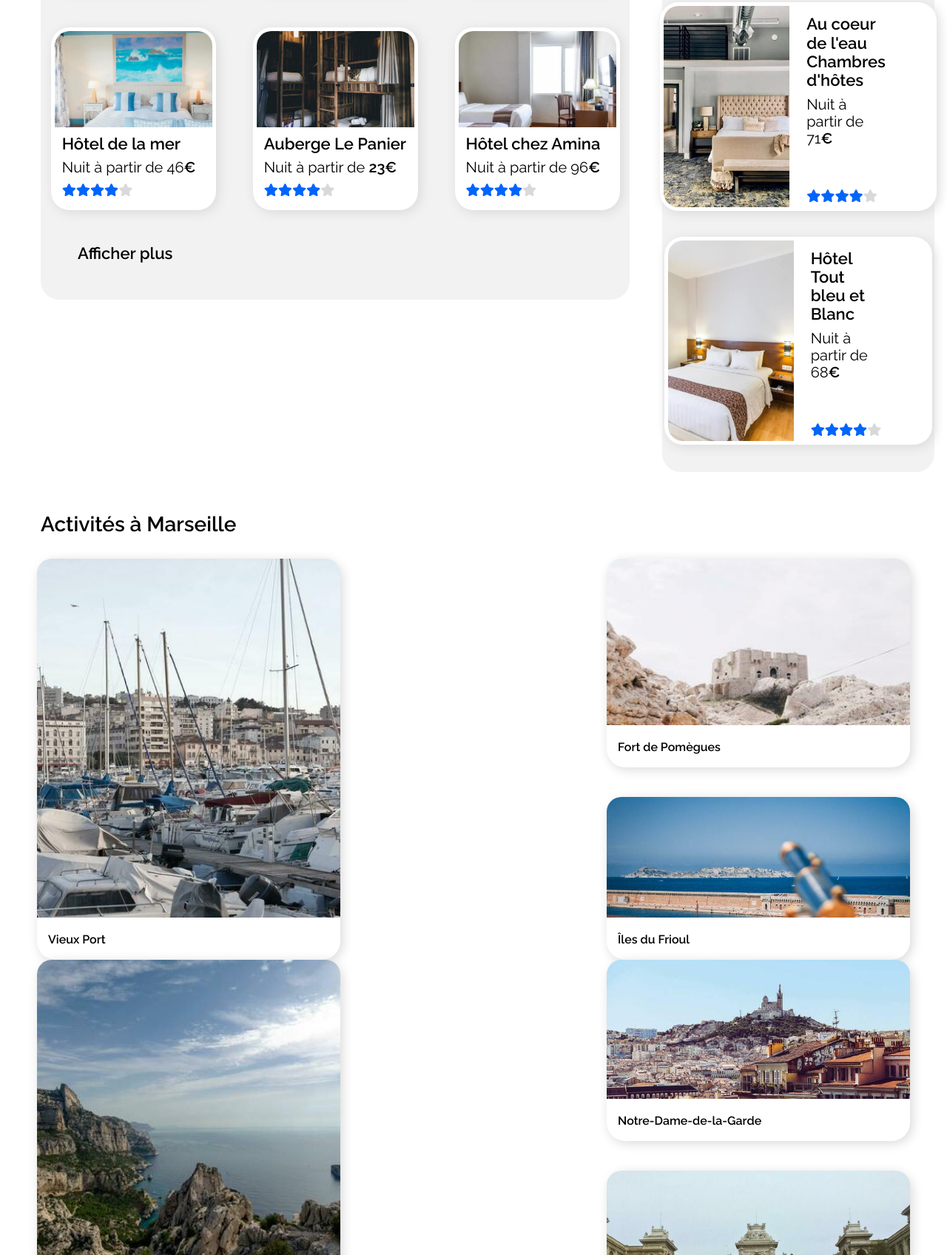
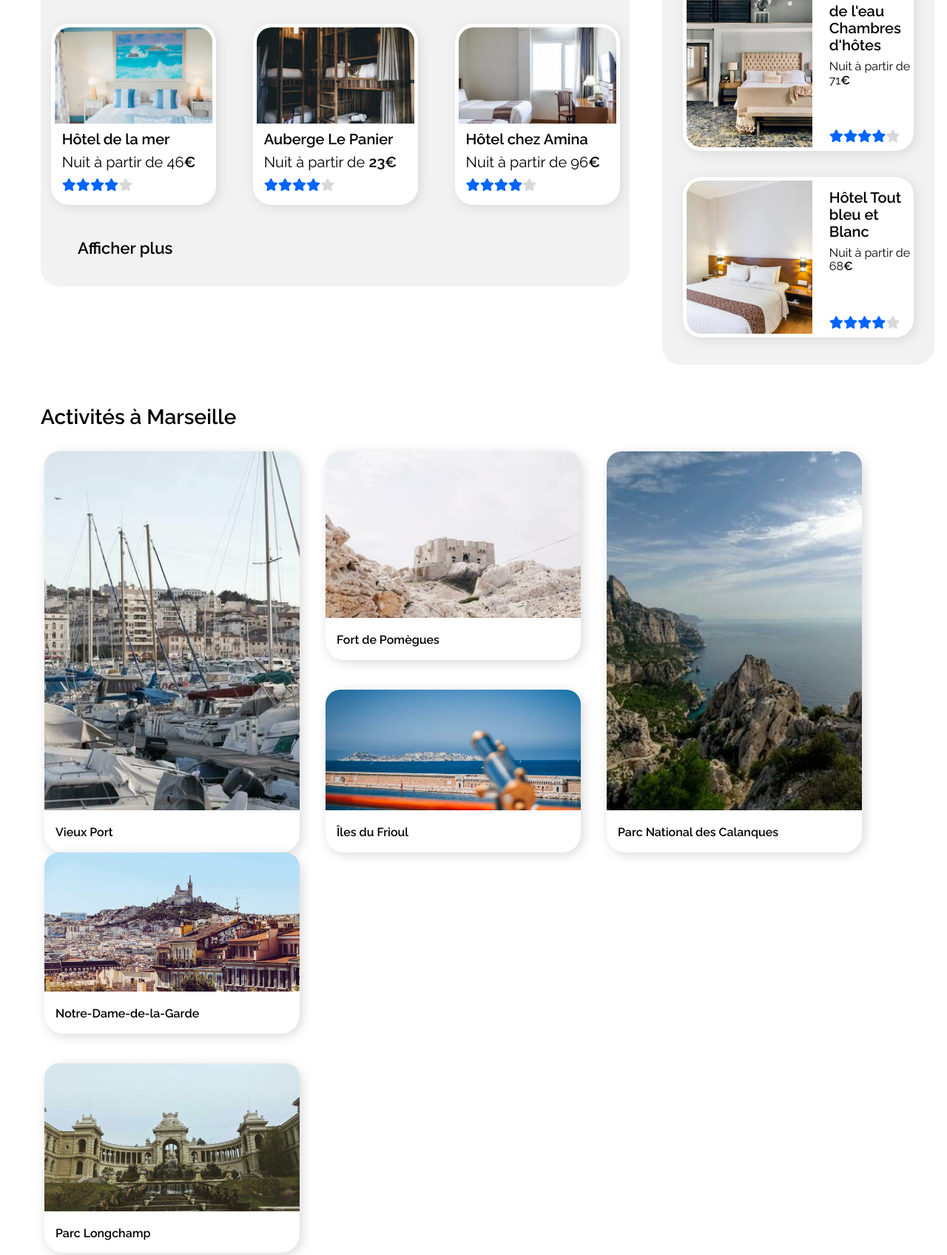
Before and after one commit to stephanietako/OC-P2-Booki, a plain HTML site: page index.html in a window 1280 px wide. Shown: the part 915-2611 px from the top of the page at 74% size. Drawn offline with Linux system fonts and the light colour scheme.

Commit message:
refacto:css-html

```diff
--- a/CSS/activity.css
+++ b/CSS/activity.css
@@ -7,8 +7,7 @@
   display: flex;
   flex-wrap: wrap;
   margin-bottom: 57px;
-  justify-content: space-between;
-  padding: 0 50px;
+  margin: 0 0 40px 60px;
 }
 
 .activity-container .activity-marseille {
@@ -20,6 +19,7 @@
   display: flex;
   flex-wrap: wrap;
   flex-direction: column;
+  margin-right: 35px;
 }
 
 .activity-container .activity-marseille .container-cards1 .card {
@@ -38,7 +38,7 @@
 .activity-container .activity-marseille .container-cards1 .card a .card-image img {
   border-top-left-radius: 20px;
   border-top-right-radius: 20px;
-  width: 410px;
+  width: 345px;
   height: 485px;
   object-fit: cover;
 }
@@ -58,13 +58,14 @@
   flex-wrap: wrap;
   flex-direction: column;
   padding-bottom: 40px;
+  margin-right: 35px;
 }
 
 .activity-container .activity-marseille .container-cards2 .card {
   background-color: #FFFFFF;
   border-radius: 25px;
   box-shadow: 3px 3px 15px var(--color-picker-gray);
-  width: 410px;
+  width: 345px;
 }
 
 .activity-container .activity-marseille .container-cards2 .card a {
@@ -104,7 +105,7 @@
   background-color: #FFFFFF;
   border-radius: 25px;
   box-shadow: 3px 3px 15px var(--color-picker-gray);
-  width: 410px;
+  width: 345px;
 }
 
 .activity-container .activity-marseille .container-cards3 .card a {
@@ -143,6 +144,7 @@
   flex-wrap: wrap;
   flex-direction: column;
   height: 427px;
+  margin-right: 35px;
 }
 
 .activity-container .activity-marseille .container-cards4 .card {
@@ -162,7 +164,7 @@
 .activity-container .activity-marseille .container-cards4 .card a .card-image img {
   border-top-left-radius: 20px;
   border-top-right-radius: 20px;
-  width: 410px;
+  width: 345px;
   height: 485px;
   object-fit: cover;
   object-position: 44% 10%;
@@ -190,7 +192,7 @@
   background-color: #FFFFFF;
   border-radius: 25px;
   box-shadow: 3px 3px 15px var(--color-picker-gray);
-  width: 410px;
+  width: 345px;
 }
 
 .activity-container .activity-marseille .container-cards5 .card a {
@@ -230,7 +232,7 @@
   background-color: #FFFFFF;
   border-radius: 25px;
   box-shadow: 3px 3px 15px var(--color-picker-gray);
-  width: 410px;
+  width: 345px;
 }
 
 .activity-container .activity-marseille .container-cards6 .card a {
--- a/CSS/nav.css
+++ b/CSS/nav.css
@@ -12,7 +12,7 @@ header {
 #logo {
   display: flex;
   padding: 0;
-  justify-content: baseline;
+  align-items: baseline;
 }
 
 #logo a img {
--- a/CSS/results.css
+++ b/CSS/results.css
@@ -36,11 +36,11 @@
   box-shadow: 3px 3px 15px var(--color-picker-gray);
   max-width: 28%;
   width: 28%;
-  max-height: auto;
   opacity: 1;
   transition: .5s ease;
   backface-visibility: hidden;
   overflow: hidden;
+  height: fit-content;
 }
 
 .container .accomodations-marseille .container-cards .card a {
@@ -73,7 +73,7 @@
 
 .container .accomodations-marseille .container-cards .card a .card-body h3 {
   margin: 0;
-  font-size: 22px;
+  font-size: 20px;
   padding-bottom: 8px;
 }
 
@@ -118,7 +118,7 @@
 #read-more  a {
   margin: 0;
   text-decoration: none;
-  padding: 24px 0 27px 50px;
+  padding: 24px 0 16px 50px;
 }
 
 #read-more a h3 {
@@ -187,7 +187,7 @@
   background-color: #FFFFFF;
   border-radius: 25px;
   box-shadow: 3px 3px 15px var(--color-picker-gray);
-  flex-basis: 80%;
+  flex-basis: 85%;
   height: auto;
 }
 
@@ -212,18 +212,18 @@
 .bloc-popular .container-cards .card a .card-body {
   display: flex;
   flex-direction: column;
-  padding: 12px 64px 7px 23px;
+  padding: 12px 0 7px 23px;
 }
 
 .bloc-popular .container-cards .card a .card-body h3 {
   margin: 0;
-  font-size: 22px;
+  font-size: 20px;
   padding-bottom: 8px;
 }
 
 .bloc-popular .container-cards .card a .card-body p {
   margin: 0;
-  font-size: 20px;
+  font-size: 16px;
   justify-content: center;
   padding-bottom: 57px;
 }
--- a/index.html
+++ b/index.html
@@ -3,7 +3,7 @@
 
 <head>
     <meta charset="UTF-8">
-    <meta name="viewport" content="width=device-width, initial-scale=1.0, maximum-scale=1.0, user-scalable=no">
+    <meta name="viewport" content="width=device-width, initial-scale=1">
     <link rel="stylesheet" href="CSS/main.css">
     <link rel="stylesheet" href="CSS/normalize.css">
     <link rel="stylesheet" href="CSS/Responsive/large_devices.css">
@@ -39,13 +39,7 @@
         <form action="#" class="forms">
             <i class="fa-solid fa-location-dot"></i>
             <input type="text" class="form-control" id="inputLocation" value=" Marseille, France" />
-            <button type="submit" class="search" id="value" value="rechercher"> Rechercher <span i class="fa-solid fa-magnifying-glass" id="btn-mobile"></i></span></button>
-
-
-            <!--
- <button type="submit" class="btn-mobile"><i class="fa-solid fa-magnifying-glass"></i></button>
-            -->
-
+            <button type="submit" class="search" id="value" value="rechercher"> Rechercher <span><i class="fa-solid fa-magnifying-glass" id="btn-mobile"></i></span></button>
         </form>
         <!--filters-->
         <div class="filters">
@@ -310,7 +304,7 @@
         <div class="title-activity" id="activity-bloc">
             <h2>Activités à Marseille</h2>
         </div>
-        <article class="activity-container">
+        <div class="activity-container">
             <section class="activity-marseille">
                 <div class="container-cards1">
                     <div class="card">
@@ -413,9 +407,8 @@
                         </a>
                     </div>
                 </div>
-
             </section>
-        </article>
+        </div>
         <!--FOOTER-->
         <footer>
             <div class="footer-container">
@@ -453,6 +446,5 @@
                 </div>
             </div>
         </footer>
-
 </body>
 </html>
```
